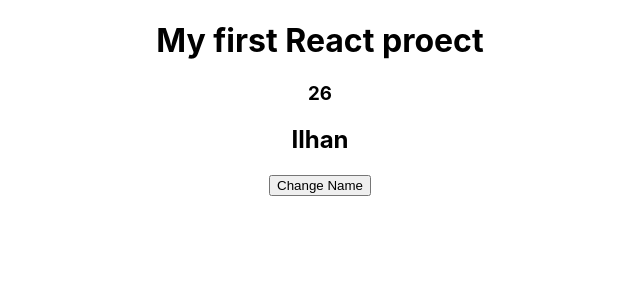
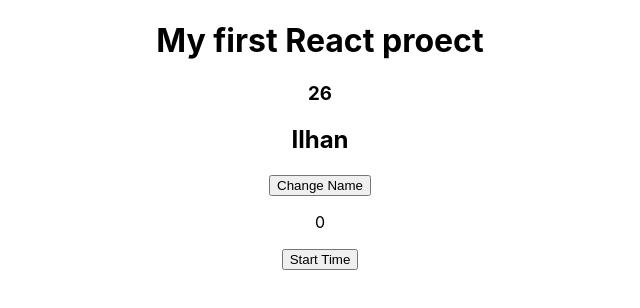
Before and after one commit to rufatbayramov90/React_App, a React (Create React App) app in the folder my-app/: page / in a window 1280 px wide. Shown: the top 308 px of the page, without its empty margins (320-960 px from the left). Built offline with nearby package versions, Linux system fonts and the light colour scheme.

Commit message:
runTimer  start-stop

```diff
--- a/my-app/src/App.js
+++ b/my-app/src/App.js
@@ -8,6 +8,8 @@
     age:26,
     qrup:"2.1"
   });
+  const[second,setSecond]=useState(0);
+  const[start,setStart]=useState(false);
   const changeName =()=>{
     setStudent({
       ...student,
@@ -15,10 +17,18 @@
       age:22
     })
   }
+  const runTimer =()=>{
+   setStart(!start)
+  }
   useEffect(()=>{
-    console.log("useEffecte daxil oldu ")
+    if(!start){
+      return;
+    }
+    const timer = setInterval(()=>{
+      setSecond(second + 1)
+    },1000);
     return ()=>{
-      console.log("return hisseye daxil oldu")
+      clearInterval(timer);
     }
   })
 
@@ -28,6 +38,9 @@
       <h3>{student.age}</h3>
       <h2>{student.name}</h2>
       <button onClick={changeName}>Change Name</button>
+
+      <p>{second}</p>
+      <button onClick={runTimer}>{start ? "Stop" : "Start"} Time</button>
     </div>
   );
 }
```
